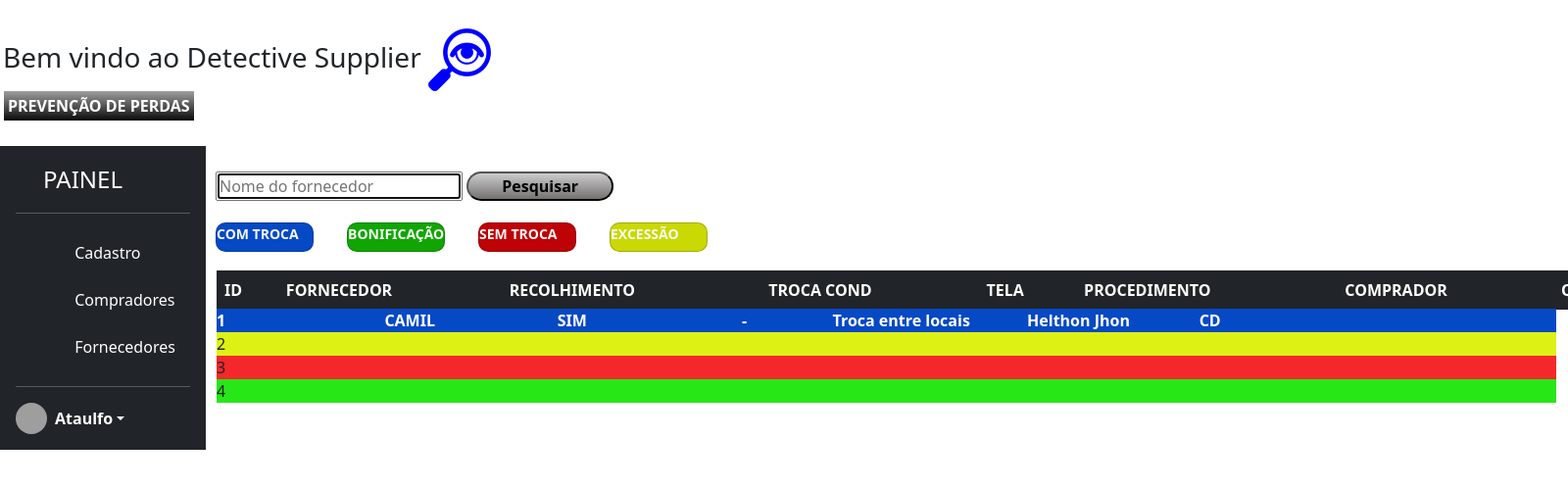
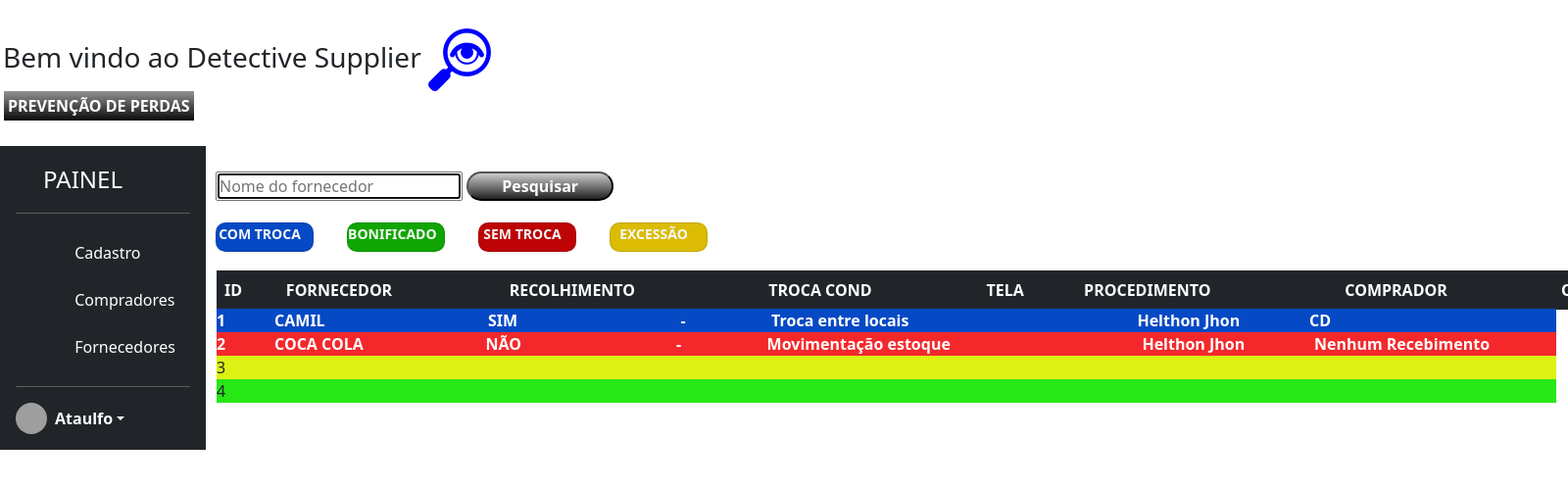
Before and after one commit to ataulfo/Detective_Supplier, a PHP site: page / in a window 1600 px wide; the page is wider, and only the part inside the window is pictured. Shown: the top 498 px of that part at 98% size. Run offline with PHP 8.4, Linux system fonts and the light colour scheme; lists and menus that the app fills with data are empty; grey boxes are pictures that could not be loaded.

Commit message:
Inclusão do novo visual do front end

```diff
--- a/css/color.css
+++ b/css/color.css
@@ -8,10 +8,10 @@ font-weight: bold;
   float:left;
   margin-left:30px;
   margin-right: 4px;
-  padding-right: 42px;
-
+  padding-right: 41px;
+  text-align: center;
   padding-bottom: 20px;
-  border: 1px solid rgba(0, 0, 0, .2);
+  border: 1px solid rgba(0, 0, 0, .1);
   border-radius: 10px;
 }
 
@@ -22,13 +22,12 @@ font-weight: bold;
 td{background:blue;font-family: monospace;}
 
 .controle{text-align: center;}
-#colorido1{color:white;font-weight:bold;width:1367px;margin-top:-18px;margin-left:221px;margin-bottom:0px;background: #0649c5}
+.colorido1{color:white;font-weight:bold;width:1367px;margin-top:-18px;margin-left:221px;margin-bottom:0px;background: #0649c5}
 
-#colorido2{width:1367px;margin-left:221px;margin-bottom:0px;background: #ddf115}
+.colorido2{width:1367px;margin-left:221px;margin-bottom:0px;background: #ddf115}
 
-#colorido3{width:1367px;margin-left:221px;margin-bottom:0px;background: #f4282b}
-#colorido4{width:1367px;margin-left:221px;margin-bottom:0px;background: #27e717}
-
+.colorido3{color:white;font-weight:bold;width:1367px;margin-left:221px;margin-bottom:0px;background: #f4282b}
+.colorido4{width:1367px;margin-left:221px;margin-bottom:0px;background: #27e717}
 
 .blue {
   background: #0649c5;
@@ -41,7 +40,7 @@ td{background:blue;font-family: monospace;}
 }
 
 .yellow {
-  background:#cad803;
+  background:rgb(219, 187, 4);
   padding-right: 10px;
 }
 .green{
--- a/css/config.css
+++ b/css/config.css
@@ -1,7 +1,7 @@
 input[type=search]{margin-left:220px;margin-bottom:-73px;margin-top:55px; padding-right:15px}
 input[type="text"]{text-transform: uppercase;width:300px;}
 input[type="email"],[type="password"]{margin-left:510px}
-#input-cadastro{width:400px;margin-left:480px;margin-top: -370px;margin-bottom: 120px;}
+#input-cadastro{width:400px;margin-left:480px;margin-top: -370px;margin-bottom: 120px;font-weight: bold;}
 
 #tabela-compradores{margin-left:220px;margin-top: -310px;width:900px}
 #tabela-fornecedores{margin-left:220px;margin-top: -270px;width:900px;}
@@ -9,8 +9,8 @@ input[type="email"],[type="password"]{margin-left:510px}
 
 #texto-titulo{margin:3px;padding-top: 2px;}
 
-.meuspan{margin-left:4px;padding:4px;background:linear-gradient(rgb(160, 159, 159),rgb(10, 9, 9));color:white;font-weight: bold;}
-.botao-estilo{background:linear-gradient(#ccc,rgb(117, 113, 113));width:150px;font-weight: bold;border-radius: 15px;}
+.meuspan{margin-left:4px;padding:4px;background:linear-gradient(rgb(148, 147, 147),rgb(10, 9, 9));color:white;font-weight: bold;}
+.botao-estilo{background:linear-gradient(#ccc,rgb(34, 34, 34));width:150px;font-weight: bold;border-radius: 15px;color:white;}
 .selecionar:hover{background:#2067ec;}
 .padrao{margin-top: -280px;margin-left:190px;font-size: 14px;}
 .titulo-lista-fornecedores{margin-bottom:360px;margin-top:-300px;margin-left:360px;}
--- a/index.php
+++ b/index.php
@@ -65,7 +65,7 @@
 <br/>
 <div class="padrao">
 <div class="foo blue">COM TROCA</div>
-<div class="foo green">BONIFICAÇÃO</div>
+<div class="foo green">BONIFICADO</div>
 <div class="foo red"> SEM TROCA </div>
 <div class="foo yellow">EXCESSÃO</div>
 </div>
@@ -91,15 +91,15 @@
 
 
 
-<div id="colorido1">1 &nbsp;&nbsp;&nbsp;&nbsp;&nbsp;&nbsp;&nbsp;&nbsp;&nbsp;&nbsp;&nbsp;&nbsp;&nbsp;&nbsp;&nbsp;&nbsp;&nbsp;&nbsp;&nbsp;&nbsp;&nbsp;&nbsp;&nbsp;&nbsp;&nbsp;&nbsp;&nbsp;&nbsp;&nbsp;&nbsp;&nbsp;&nbsp;&nbsp;&nbsp;&nbsp;&nbsp;&nbsp;&nbsp;CAMIL&nbsp;&nbsp;&nbsp;&nbsp;&nbsp;&nbsp;&nbsp;&nbsp;&nbsp;&nbsp;&nbsp;&nbsp;&nbsp;&nbsp;&nbsp;&nbsp;&nbsp;&nbsp;&nbsp;&nbsp;&nbsp;&nbsp;&nbsp;&nbsp;&nbsp;&nbsp;&nbsp;&nbsp;&nbsp;&nbsp;SIM&nbsp;&nbsp;&nbsp;&nbsp;&nbsp;&nbsp;&nbsp;&nbsp;&nbsp;&nbsp;&nbsp;&nbsp;&nbsp;&nbsp;&nbsp;&nbsp;&nbsp;&nbsp;&nbsp;&nbsp;&nbsp;&nbsp;&nbsp;&nbsp;&nbsp;&nbsp;&nbsp;&nbsp;&nbsp;&nbsp;&nbsp;&nbsp;&nbsp;&nbsp;&nbsp;&nbsp;&nbsp;&nbsp;-&nbsp;&nbsp;&nbsp;&nbsp;&nbsp;&nbsp;&nbsp;&nbsp;&nbsp;&nbsp;&nbsp;&nbsp;&nbsp;&nbsp;&nbsp;&nbsp;&nbsp;&nbsp;
-  &nbsp;&nbsp;Troca entre locais&nbsp;&nbsp;&nbsp;&nbsp;&nbsp;&nbsp;&nbsp;&nbsp;&nbsp;&nbsp;&nbsp;&nbsp;&nbsp;&nbsp;Helthon Jhon&nbsp;&nbsp;&nbsp;&nbsp;&nbsp;&nbsp;&nbsp;&nbsp;&nbsp;&nbsp;&nbsp;&nbsp;&nbsp;&nbsp;&nbsp;&nbsp;&nbsp;CD</div>
+<div class="colorido1" id="meuid">1 &nbsp;&nbsp;&nbsp;&nbsp;&nbsp;&nbsp;&nbsp;&nbsp;&nbsp;&nbsp;&nbsp;CAMIL&nbsp;&nbsp;&nbsp;&nbsp;&nbsp;&nbsp;&nbsp;&nbsp;&nbsp;&nbsp;&nbsp;&nbsp;&nbsp;&nbsp;&nbsp;&nbsp;&nbsp;&nbsp;&nbsp;&nbsp;&nbsp;&nbsp;&nbsp;&nbsp;&nbsp;&nbsp;&nbsp;&nbsp;&nbsp;&nbsp;&nbsp;&nbsp;&nbsp;&nbsp;&nbsp;&nbsp;&nbsp;&nbsp;&nbsp;&nbsp;SIM&nbsp;&nbsp;&nbsp;&nbsp;&nbsp;&nbsp;&nbsp;&nbsp;&nbsp;&nbsp;&nbsp;&nbsp;&nbsp;&nbsp;&nbsp;&nbsp;&nbsp;&nbsp;&nbsp;&nbsp;&nbsp;&nbsp;&nbsp;&nbsp;&nbsp;&nbsp;&nbsp;&nbsp;&nbsp;&nbsp;&nbsp;&nbsp;&nbsp;&nbsp;&nbsp;&nbsp;&nbsp;&nbsp;&nbsp;&nbsp;-&nbsp;&nbsp;&nbsp;&nbsp;&nbsp;&nbsp;&nbsp;&nbsp;&nbsp;&nbsp;&nbsp;&nbsp;&nbsp;&nbsp;&nbsp;&nbsp;&nbsp;&nbsp;
+  &nbsp;&nbsp;Troca entre locais&nbsp;&nbsp;&nbsp;&nbsp;&nbsp;&nbsp;&nbsp;&nbsp;&nbsp;&nbsp;&nbsp;&nbsp;&nbsp;&nbsp;&nbsp;&nbsp;&nbsp;&nbsp;&nbsp;&nbsp;&nbsp;&nbsp;&nbsp;&nbsp;&nbsp;&nbsp;&nbsp;&nbsp;&nbsp;&nbsp;&nbsp;&nbsp;&nbsp;&nbsp;&nbsp;&nbsp;&nbsp;&nbsp;&nbsp;&nbsp;&nbsp;&nbsp;&nbsp;&nbsp;&nbsp;&nbsp;&nbsp;&nbsp;&nbsp;&nbsp;&nbsp;&nbsp;&nbsp;&nbsp;&nbsp;&nbsp;Helthon Jhon&nbsp;&nbsp;&nbsp;&nbsp;&nbsp;&nbsp;&nbsp;&nbsp;&nbsp;&nbsp;&nbsp;&nbsp;&nbsp;&nbsp;&nbsp;&nbsp;&nbsp;CD</div>
 
-<div id="colorido2">2  <br/></div>
+<div class="colorido3" id="meuid">2 &nbsp;&nbsp;&nbsp;&nbsp;&nbsp;&nbsp;&nbsp;&nbsp;&nbsp;&nbsp;&nbsp;COCA COLA&nbsp;&nbsp;&nbsp;&nbsp;&nbsp;&nbsp;&nbsp;&nbsp;&nbsp;&nbsp;&nbsp;&nbsp;&nbsp;&nbsp;&nbsp;&nbsp;&nbsp;&nbsp;&nbsp;&nbsp;&nbsp;&nbsp;&nbsp;&nbsp;&nbsp;&nbsp;&nbsp;&nbsp;&nbsp;&nbsp;NÃO&nbsp;&nbsp;&nbsp;&nbsp;&nbsp;&nbsp;&nbsp;&nbsp;&nbsp;&nbsp;&nbsp;&nbsp;&nbsp;&nbsp;&nbsp;&nbsp;&nbsp;&nbsp;&nbsp;&nbsp;&nbsp;&nbsp;&nbsp;&nbsp;&nbsp;&nbsp;&nbsp;&nbsp;&nbsp;&nbsp;&nbsp;&nbsp;&nbsp;&nbsp;&nbsp;&nbsp;&nbsp;&nbsp;-&nbsp;&nbsp;&nbsp;&nbsp;&nbsp;&nbsp;&nbsp;&nbsp;&nbsp;&nbsp;&nbsp;&nbsp;&nbsp;&nbsp;&nbsp;&nbsp;&nbsp;&nbsp;
+  &nbsp;&nbsp;Movimentação estoque&nbsp;&nbsp;&nbsp;&nbsp;&nbsp;&nbsp;&nbsp;&nbsp;&nbsp;&nbsp;&nbsp;&nbsp;&nbsp;&nbsp;&nbsp;&nbsp;&nbsp;&nbsp;&nbsp;&nbsp;&nbsp;&nbsp;&nbsp;&nbsp;&nbsp;&nbsp;&nbsp;&nbsp;&nbsp;&nbsp;&nbsp;&nbsp;&nbsp;&nbsp;&nbsp;&nbsp;&nbsp;&nbsp;&nbsp;&nbsp;&nbsp;&nbsp;&nbsp;&nbsp;&nbsp;&nbsp;&nbsp;Helthon Jhon&nbsp;&nbsp;&nbsp;&nbsp;&nbsp;&nbsp;&nbsp;&nbsp;&nbsp;&nbsp;&nbsp;&nbsp;&nbsp;&nbsp;&nbsp;&nbsp;&nbsp;Nenhum Recebimento</div>
 
-<div id="colorido3">3  <br/></div>
+<div class="colorido2">3  <br/></div>
 
-<div id="colorido4">4  <br/></div>
-</div>
+<div class="colorido4">4  <br/></div>
 
 <script src="js/arquivo.js"></script>
 <script src="js/bootstrap.bundle.min.js"></script>
--- /dev/null
+++ b/js/arquivo.js
@@ -0,0 +1,7 @@
+
+document.getElementById('meuid').style.cursor = "pointer";
+document.getElementById('meuid').onclick = function(){
+window.location = 'cadastro.html'
+
+
+}
```
Also changed, not shown: back-sistema/cadastrar-fornecedor.php (+13 -1 lines), cadastro.html (+7 -4 lines), login.html (+5 -5 lines), imagens/detective2-16.png (added), imagens/detective2-64.png (added).
